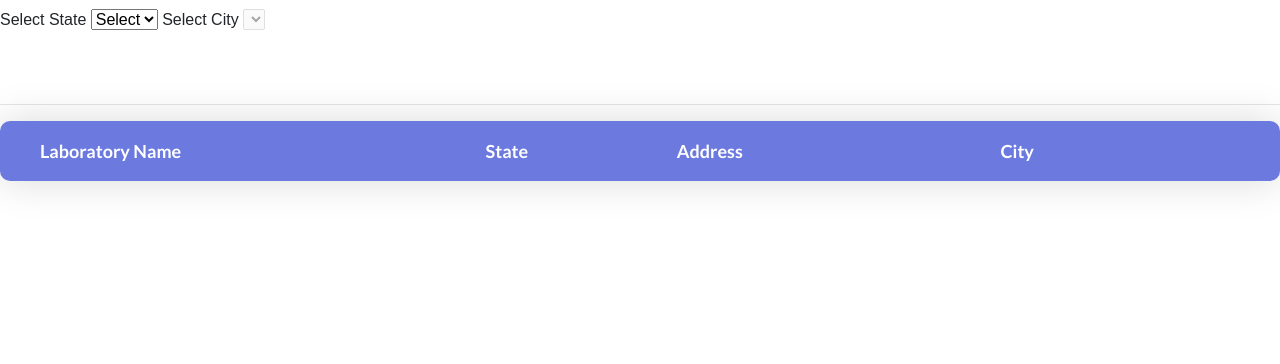
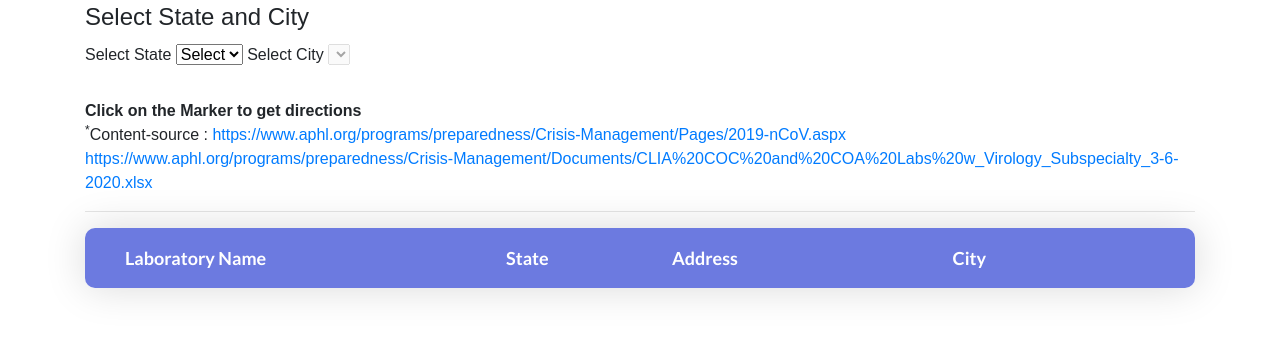
Before and after one commit to rbgautam/COVID_LABS, a Flask app: page / in a window 1280 px wide. Shown: the part 436-800 px from the top of the page. Run offline with Flask 2, Linux system fonts and the light colour scheme; lists and menus that the app fills with data are empty; some libraries are stand-ins or nearby versions.

Commit message:
Styles applied

```diff
--- a/templates/search.html
+++ b/templates/search.html
@@ -35,8 +35,10 @@
  </style>
 </head>
 <body>
+    <div class="container">
     <!-- {{ form.autocomp2.label }}: {{ form.autocomp2 }}
     {{ form.autocomp.label }}: {{ form.autocomp }} -->
+    <h2>COVID-19 Testing Labs US<sup>*</sup></h2>
     <div id="map"></div>
 
     <form>
@@ -54,7 +56,11 @@
         </p>
         </fieldset>
     </form>
-    <br/><br/>
+    <br/>
+    <b>Click on the Marker to get directions</b></br>
+    <sup>*</sup>Content-source : <a target='_new' href= 'https://www.aphl.org/programs/preparedness/Crisis-Management/Pages/2019-nCoV.aspx'>https://www.aphl.org/programs/preparedness/Crisis-Management/Pages/2019-nCoV.aspx</a> <br/>
+    <a href= 'https://www.aphl.org/programs/preparedness/Crisis-Management/Documents/CLIA%20COC%20and%20COA%20Labs%20w_Virology_Subspecialty_3-6-2020.xlsx'>https://www.aphl.org/programs/preparedness/Crisis-Management/Documents/CLIA%20COC%20and%20COA%20Labs%20w_Virology_Subspecialty_3-6-2020.xlsx</a>
+    <br/>
     <hr/>
     <!-- <img id='locMap' src='https://maps.googleapis.com/maps/api/staticmap?center=Berkeley,CA&zoom=14&size=400x400&key=[replace_key]'/>
     <hr/> -->
@@ -79,6 +85,7 @@
             </table>
         </div>
     </div>
+</div>
 </body>
 <script>
     // Initialize and add the map
@@ -96,8 +103,8 @@
       var map = new google.maps.Map(
           document.getElementById('map'), {zoom: 4, center: center});
       // The marker, positioned at Uluru
-      var marker = new google.maps.Marker({position: atlanta, map: map});
-      var marker = new google.maps.Marker({position: chicago, map: map});
+      var marker = new google.maps.Marker({position: atlanta, map: map,title:'CDC'});
+    //   var marker = new google.maps.Marker({position: chicago, map: map});
     }
 
     function updateMap(pin_marker_collection) {
@@ -106,7 +113,7 @@
         var center =pin_marker_collection[0];
 
         var map = new google.maps.Map(
-            document.getElementById('map'), {zoom: 20, center: center});
+            document.getElementById('map'), {zoom: 5, center: center});
         //Create LatLngBounds object.
         var latlngbounds = new google.maps.LatLngBounds();
         //Used by click listner
@@ -147,18 +154,18 @@
             }
         });
 
-        function disableClick() {
-            $("a").click(function(e) {
+        // function disableClick() {
+        //     $("a").click(function(e) {
 
-            e.stopImmediatePropagation();
+        //     e.stopImmediatePropagation();
 
-            console.log("a clicked");
-            // $( "<div>" )
-            //     .append( "default " + event.type + " prevented" )
-            //     .appendTo( "#log" );
-            return false;
-            });
-        }
+        //     console.log("a clicked");
+        //     // $( "<div>" )
+        //     //     .append( "default " + event.type + " prevented" )
+        //     //     .appendTo( "#log" );
+        //     return false;
+        //     });
+        // }
 
         function showMap(address) {
             console.log(address);
@@ -214,7 +221,7 @@
         }
 
         $(document).ready(function(){
-            disableClick();
+            // disableClick();
         });
 
         function handleCity(params) {
```
